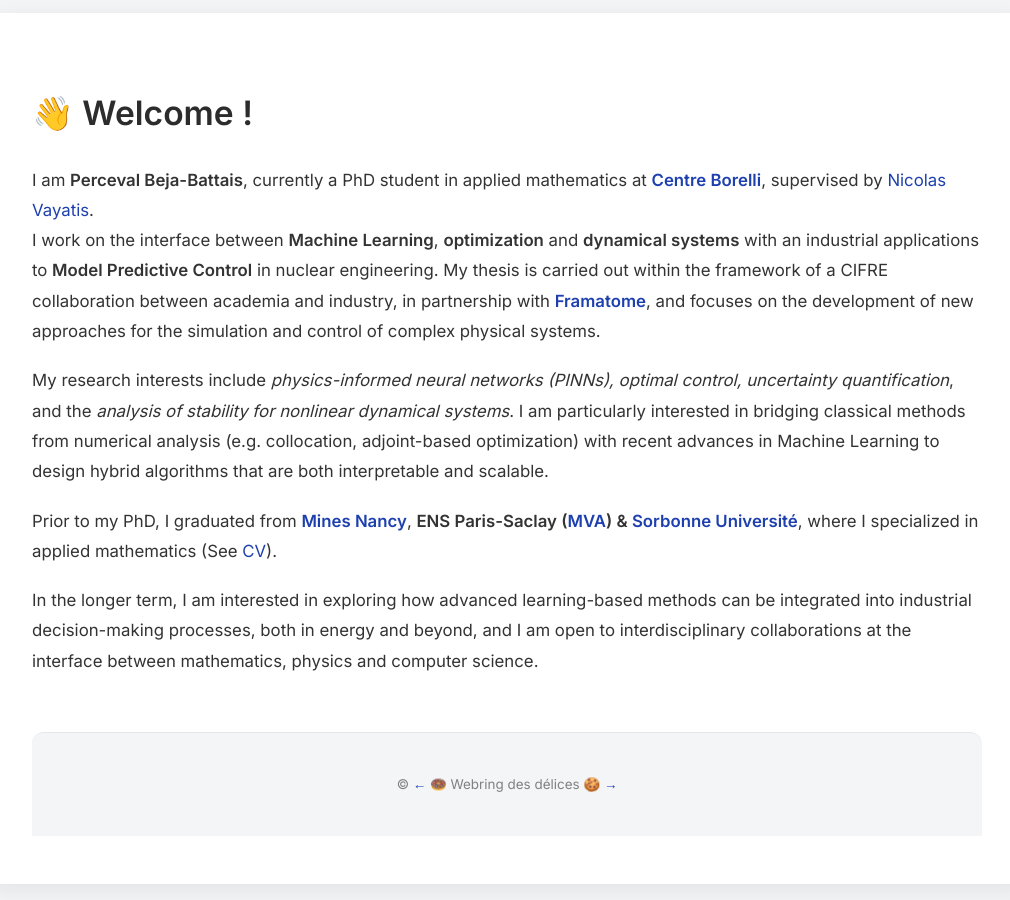
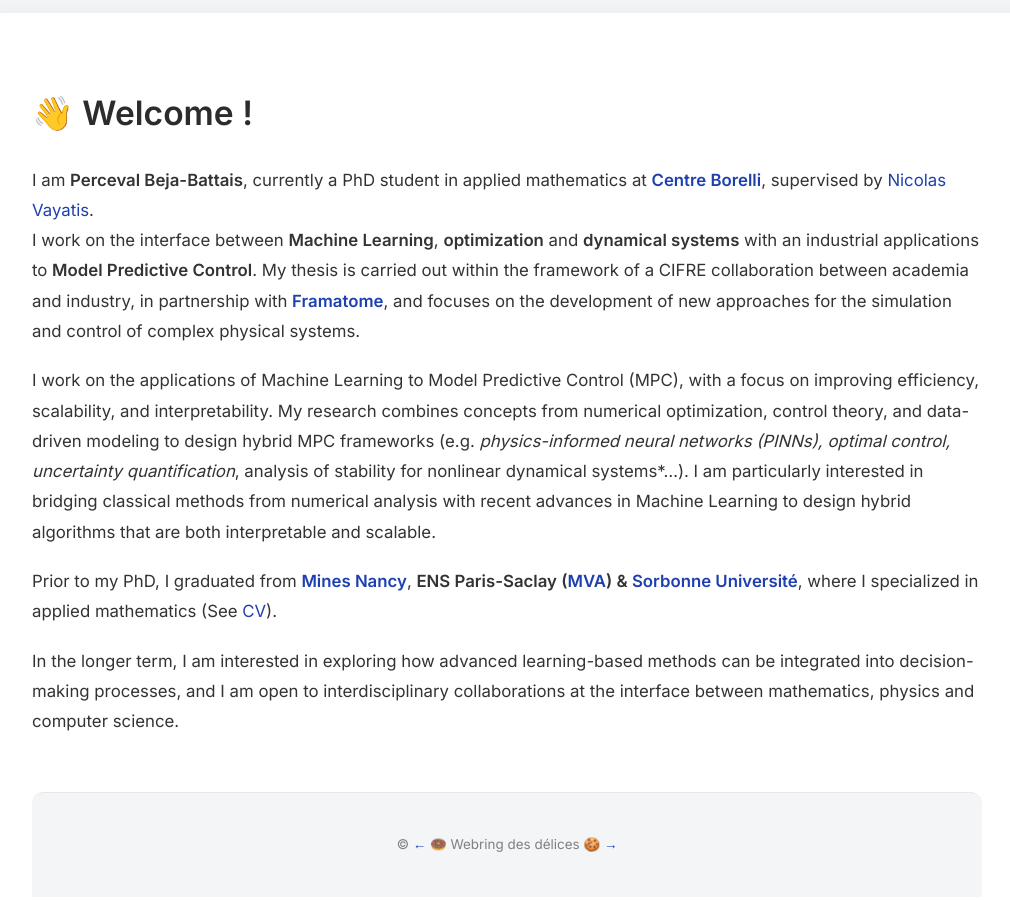
Before and after one commit to PercevalBejaBattais/pbb.github.io, a Jekyll site: the page built from index.md, in a window 1280 px wide and 900 px high, scrolled down 345 px. Shown: the whole window, without its empty margins (133-1143 px from the left). Built offline with Jekyll 4.4.1, drawn with Linux system fonts in a browser that asks for light colours.

Commit message:
Update index.md

```diff
--- a/index.md
+++ b/index.md
@@ -7,13 +7,13 @@ subtitle: "PhD Student in Applied Mathematics | Machine Learning & Optimization"
 # 👋 Welcome !
 
 I am **Perceval Beja-Battais**, currently a PhD student in applied mathematics at **[Centre Borelli](https://centreborelli.ens-paris-saclay.fr/fr)**, supervised by [Nicolas Vayatis](https://nvayatis.perso.math.cnrs.fr/).
-I work on the interface between **Machine Learning**, **optimization** and **dynamical systems** with an industrial applications to **Model Predictive Control** in nuclear engineering. My thesis is carried out within the framework of a CIFRE collaboration between academia and industry, in partnership with **[Framatome](framatome.com)**, and focuses on the development of new approaches for the simulation and control of complex physical systems.
+I work on the interface between **Machine Learning**, **optimization** and **dynamical systems** with an industrial applications to **Model Predictive Control**. My thesis is carried out within the framework of a CIFRE collaboration between academia and industry, in partnership with **[Framatome](framatome.com)**, and focuses on the development of new approaches for the simulation and control of complex physical systems.
 
-My research interests include *physics-informed neural networks (PINNs), optimal control, uncertainty quantification*, and the *analysis of stability for nonlinear dynamical systems*. I am particularly interested in bridging classical methods from numerical analysis (e.g. collocation, adjoint-based optimization) with recent advances in Machine Learning to design hybrid algorithms that are both interpretable and scalable.
+I work on the applications of Machine Learning to Model Predictive Control (MPC), with a focus on improving efficiency, scalability, and interpretability. My research combines concepts from numerical optimization, control theory, and data-driven modeling to design hybrid MPC frameworks (e.g. *physics-informed neural networks (PINNs), optimal control, uncertainty quantification*, analysis of stability for nonlinear dynamical systems*...). I am particularly interested in bridging classical methods from numerical analysis with recent advances in Machine Learning to design hybrid algorithms that are both interpretable and scalable.
 
 Prior to my PhD, I graduated from **[Mines Nancy](https://mines-nancy.univ-lorraine.fr/)**, **ENS Paris-Saclay ([MVA](https://www.master-mva.com)) & [Sorbonne Université](https://www.ljll.fr/MathModel/)**, where I specialized in applied mathematics (See [CV](https://percevalbejabattais.github.io/pbb.github.io/cv)).
 
-In the longer term, I am interested in exploring how advanced learning-based methods can be integrated into industrial decision-making processes, both in energy and beyond, and I am open to interdisciplinary collaborations at the interface between mathematics, physics and computer science.
+In the longer term, I am interested in exploring how advanced learning-based methods can be integrated into decision-making processes, and I am open to interdisciplinary collaborations at the interface between mathematics, physics and computer science.
 
 <footer style="font-size: 0.8em; color: gray;">
 &copy; <a href="https://www.gas-abel.fr/ ">&#8592;</a> 🍩 Webring des délices 🍪 <a href="https://gaetanserre.fr/">&#8594;</a>
```
